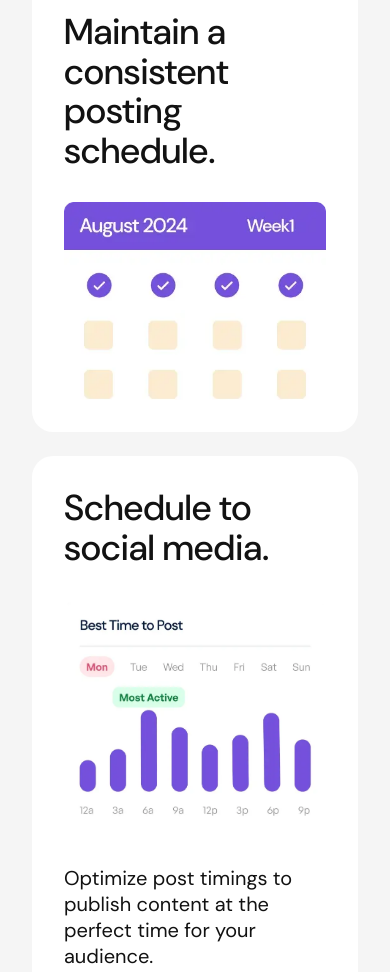
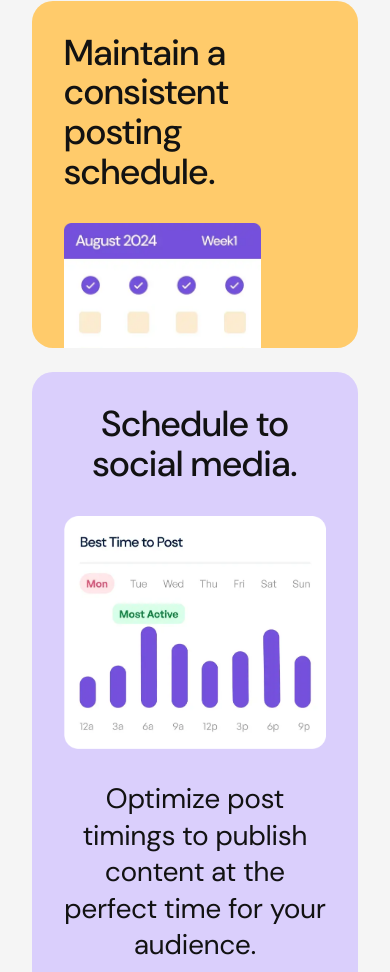
Before and after one commit to oryanhach/bento-grid, a plain HTML site: page index.html in a window 390 px wide. Shown: the part 929-1901 px from the top of the page. Drawn offline with Linux system fonts and the light colour scheme.

Commit message:
finished mobile design

```diff
--- a/style.css
+++ b/style.css
@@ -20,7 +20,7 @@
 	--off-white: hsl(0, 0%, 96%);
 	--black: hsl(0, 0%, 7%);
 
-	--fs-reg: 1.25rem;
+	--fs-reg: 1.75rem;
 
 	--fs-md: 2.25rem;
 	--fs-lg: 3rem;
@@ -83,7 +83,10 @@
 		text-wrap: balance;
 
 		span {
+			display: var(--heading-span-display, inline);
 			color: var(--heading-span-foreground, var(--black));
+			font-size: var(--heading-span-font-size, inherit);
+			font-style: var(--heading-span-style, normal);
 		}
 	}
 }
@@ -99,6 +102,8 @@
 		background-color: var(--bento-card-surface, var(--white));
 		padding: var(--bento-card-padding, 32px);
 		border-radius: var(--bento-card-border-radius, 21px);
+
+		overflow: clip;
 
 		display: grid;
 		gap: var(--bento-card-gap, 32px);
@@ -133,6 +138,50 @@
 			border-radius: 100vw;
 		}
 	}
+
+	.bento-grid > :nth-child(3) {
+		--bento-card-surface: var(--accent-base);
+
+		> img {
+			--bento-card-image-width: 75%;
+
+			margin-bottom: -55px;
+		}
+	}
+
+	.bento-grid > :nth-child(4) {
+		--bento-card-horizontal-alignment: center;
+		--bento-card-surface: var(--primary-subdued);
+	}
+
+	.bento-grid > :nth-child(5) {
+		--bento-card-horizontal-alignment: center;
+		--bento-card-foreground: var(--white);
+		--bento-card-surface: var(--primary-base);
+		--bento-card-image-width: 75%;
+		--bento-card-image-order: -1;
+	}
+
+	.bento-grid > :nth-child(6) {
+		--heading-font-size: var(--fs-xl);
+		--heading-span-display: block;
+		--heading-span-font-size: var(--fs-reg);
+
+		--bento-card-image-width: 60%;
+	}
+
+	.bento-grid > :nth-child(7) {
+		--heading-span-foreground: var(--primary-base);
+		--heading-span-style: italic;
+
+		--bento-card-surface: var(--accent-subdued);
+		--bento-card-image-width: 60%;
+	}
+
+	.bento-grid > :nth-child(8) {
+		--bento-card-surface: var(--accent-base);
+		--bento-card-image-width: 60%;
+	}
 }
 
 @layer utilities {
```
